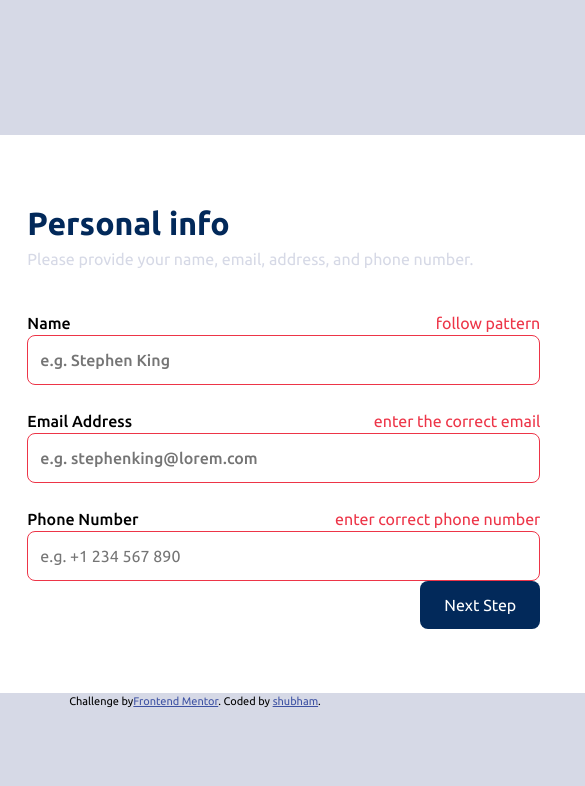
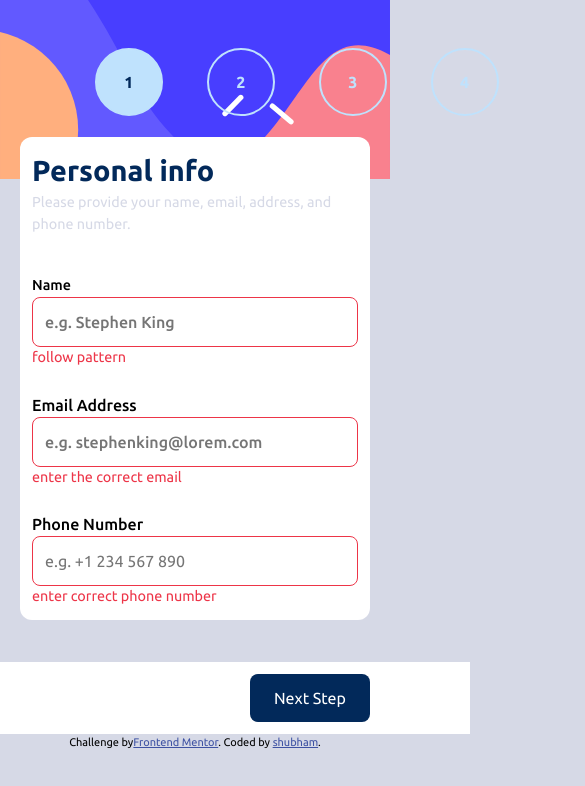
Before and after one commit to Shub1970/Multi-step-form, a React app: page / in a window 390 px wide. Shown: the top 786 px of the page, 585 px wide, since content can reach past the window. Built offline with nearby package versions, Linux system fonts and the light colour scheme.

Commit message:
finally complete

```diff
--- a/src/components/InitialForm.jsx
+++ b/src/components/InitialForm.jsx
@@ -10,18 +10,23 @@ const InitialForm = () => {
     <>
       <header>
         <h2 className="text-accent-400 fw-bold fs-750">Personal info</h2>
-        <p className="text-neutral-350 fw-regular">
+        <p className="text-neutral-350 fw-regular fs-600">
           Please provide your name, email, address, and phone number.
         </p>
       </header>
       <div>
         <div className="form-group">
-          <label htmlFor="name" className="text-primary-500 fw-semi-bold">
+          <label
+            htmlFor="name"
+            className="text-primary-500 fw-semi-bold fs-600"
+          >
             Name
           </label>
           <span
             className={
-              formData.errors.Name ? "error-message" : "error-message active"
+              formData.errors.Name
+                ? "error-message fs-600"
+                : "error-message fs-600 active"
             }
           >
             follow pattern
@@ -49,7 +54,9 @@ const InitialForm = () => {
           </label>
           <span
             className={
-              formData.errors.Email ? "error-message" : "error-message active"
+              formData.errors.Email
+                ? "error-message fs-600"
+                : "error-message fs-600 active"
             }
           >
             enter the correct email
@@ -77,7 +84,9 @@ const InitialForm = () => {
           </label>
           <span
             className={
-              formData.errors.Phone ? "error-message" : "error-message active"
+              formData.errors.Phone
+                ? "error-message fs-600"
+                : "error-message fs-600 active"
             }
           >
             enter correct phone number
--- a/src/components/Multiplestepform.jsx
+++ b/src/components/Multiplestepform.jsx
@@ -81,10 +81,10 @@ const Multiplestepform = () => {
     const { Name, Email, Phone } = formData.errors;
     if (Name && Email && Phone) {
       nextStep();
-    } else {
       if (stepNo.step_no === 4) {
         submitFrom();
       }
+    } else {
       targetStepChange(1);
     }
   }
--- a/style.css
+++ b/style.css
@@ -81,6 +81,20 @@
     --fs-primary-heading: var(--fs-900);
     --fs-secondary-heading: var(--fs-800);
     --fs-nav: var(--fs-300);
+  }
+}
+
+@media (max-width: 40em) {
+  :root {
+    --fs-200: calc(0.75rem * 0.9);
+    --fs-300: calc(0.8125rem * 0.9);
+    --fs-400: calc(0.875rem * 0.9);
+    --fs-500: calc(0.9375rem * 0.9);
+    --fs-600: calc(1rem * 0.9);
+    --fs-700: calc(1.875rem * 0.9);
+    --fs-750: calc(2rem * 0.9);
+    --fs-800: calc(2.5rem * 0.9);
+    --fs-900: calc(3.5rem * 0.9);
   }
 }
 
@@ -342,6 +356,12 @@ svg {
   display: grid;
   grid-template-columns: auto 1fr;
 }
+@media (max-width: 40em) {
+  .form-wrapper {
+    grid-template-columns: 1fr;
+    grid-auto-flow: row;
+  }
+}
 
 body {
   display: grid;
@@ -350,9 +370,21 @@ body {
   background: var(--clr-neutral-350);
 }
 
+@media (max-width: 40em) {
+  body {
+    align-items: start;
+  }
+}
+
 main {
-  width: 673px;
+  width: 670px;
   padding: var(--size-700) var(--size-900);
+}
+
+@media (max-width: 40em) {
+  main {
+    width: 100%;
+  }
 }
 
 header > *:not(:first-child) {
@@ -373,6 +405,8 @@ header > *:not(:first-child) {
 }
 .button-container .prev-button {
   justify-self: start;
+  background-color: var(--clr-neutral-300);
+  color: var(--clr-neutral-400);
   grid-area: prev-button;
 }
 .button-container .nex-button {
@@ -386,10 +420,27 @@ header > *:not(:first-child) {
   border-radius: var(--size-400);
 }
 
+@media (max-width: 40em) {
+  .form-wrapper {
+    padding: 0px;
+  }
+  aside picture img {
+    width: 0px;
+    min-width: 100%;
+  }
+}
+
 .form-wrapper main {
   display: flex;
   flex-direction: column;
   justify-content: space-between;
+}
+
+@media (max-width: 40em) {
+  .form-wrapper main {
+    padding: 0px 20px;
+    background: var(--clr-neutral-350);
+  }
 }
 
 /* aside */
@@ -430,6 +481,38 @@ aside ul {
   display: flex;
   flex-direction: column;
   gap: var(--size-400);
+}
+
+@media (max-width: 40em) {
+  aside ul {
+    flex-direction: row;
+    gap: 28px;
+    justify-self: center;
+  }
+  aside li::before {
+    height: 82%;
+  }
+
+  aside li > * {
+    display: none;
+  }
+
+  .form-container {
+    background-color: var(--clr-neutral-100);
+    padding: var(--size-300);
+    border-radius: var(--size-300);
+    position: relative;
+    bottom: 42px;
+  }
+
+  .button-container {
+    --spread-right: 100px;
+    --spread-left: calc(-1 * var(--spread-right));
+    padding: var(--size-300) 0px;
+    background-color: var(--clr-neutral-100);
+    box-shadow: var(--spread-right) 0px 0px white,
+      var(--spread-left) 0px 0px white;
+  }
 }
 
 header + div {
@@ -477,6 +560,12 @@ header + div > *:not(:first-child) {
   border: 1px solid var(--clr-primary-invalid-400);
 }
 
+@media (max-width: 40em) {
+  .error-message {
+    order: 3;
+  }
+}
+
 .plane-container {
   flex-wrap: wrap;
   display: flex;
@@ -488,11 +577,21 @@ header + div > *:not(:first-child) {
   flex-direction: column;
   align-items: flex-start;
   justify-content: space-between;
-  height: 173px;
+  gap: var(--size-650);
+  height: 100%;
   border: 2px solid var(--clr-primary-200);
   border-radius: var(--size-200);
   padding: var(--size-300);
   cursor: pointer;
+}
+
+@media (max-width: 40em) {
+  .plane-container label {
+    flex-direction: row;
+    align-items: center;
+    gap: var(--size-300);
+    justify-content: flex-start;
+  }
 }
 
 .plane-container input[type="radio"]:checked + label {
@@ -502,6 +601,7 @@ header + div > *:not(:first-child) {
 
 .plane-container > * {
   flex: 1;
+  flex-basis: 150px;
 }
 
 .toggle-container {
@@ -519,7 +619,7 @@ header + div > *:not(:first-child) {
   --width: 60px;
   width: var(--width);
   aspect-ratio: 3/1;
-  background-color: rebeccapurple;
+  background-color: var(--clr-accent-400);
   padding: 5px;
   border-radius: 100vmax;
 }
```
